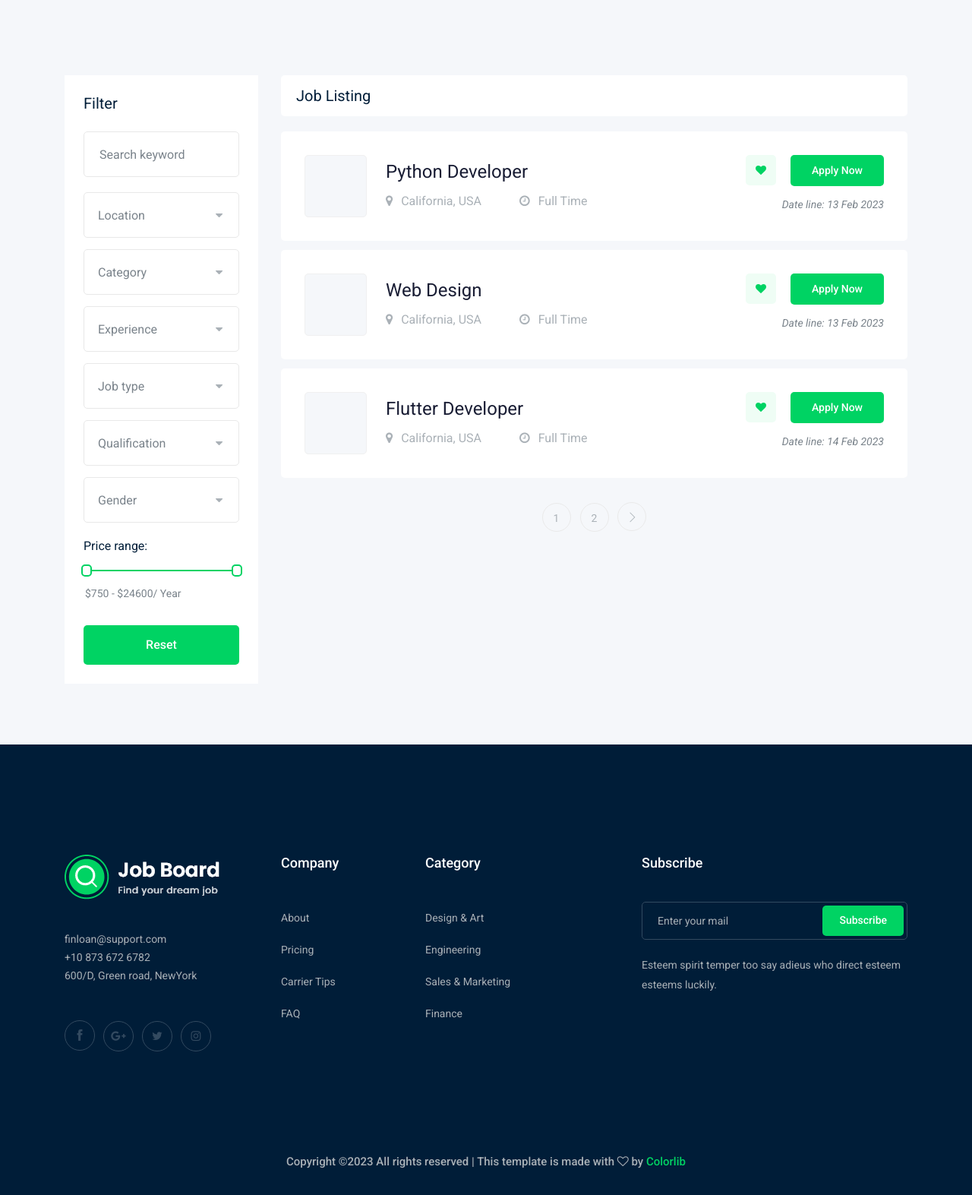
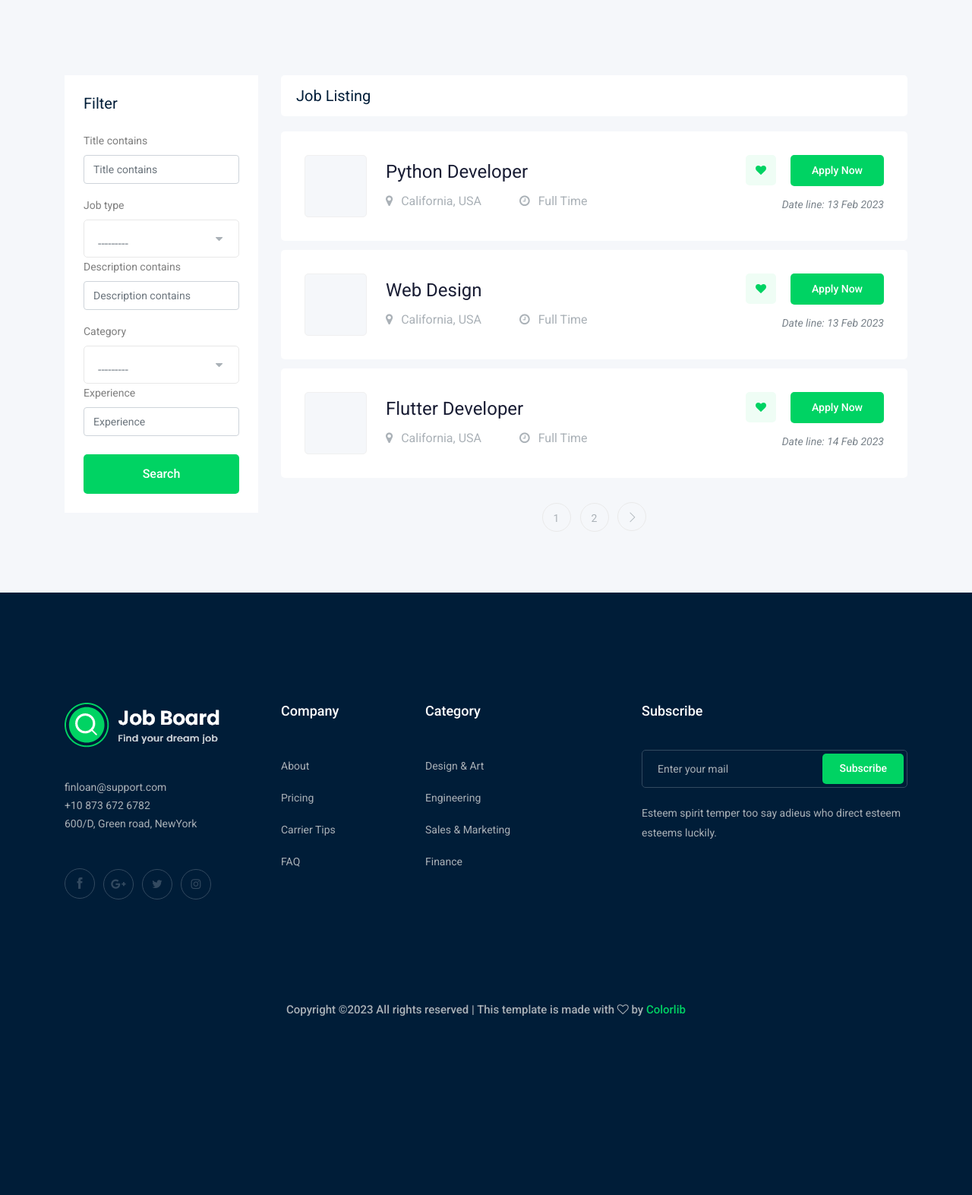
Before and after one commit to OmarJaber/django-job-board, a Django app: page /jobs/ in a window 1280 px wide. Shown: the part 352-1925 px from the top of the page at 76% size. After the commit the page ends 1690 px from the top, so only its background shows below. Run offline with Django 4.2, Linux system fonts and the light colour scheme; data comes from the database, SQL or seed files in the repository; some libraries are stand-ins or nearby versions.

Commit message:
use filters

```diff
--- /dev/null
+++ b/job/filters.py
@@ -0,0 +1,11 @@
+import django_filters
+from .models import Job
+
+class JobFilter(django_filters.FilterSet):
+    title = django_filters.CharFilter(lookup_expr='icontains')
+    description = django_filters.CharFilter(lookup_expr='icontains')
+
+    class Meta:
+        model = Job
+        fields = '__all__'
+        exclude = ['owner', 'published_at', 'image', 'salary', 'vacancy', 'slug']
--- a/job/templates/job/job_list.html
+++ b/job/templates/job/job_list.html
@@ -1,5 +1,5 @@
 {% extends 'base.html' %}
-
+{% load bootstrap4 %}
 
 {% block body %}
     <!-- bradcam_area  -->
@@ -25,82 +25,10 @@
                     <div class="job_filter white-bg">
                         <div class="form_inner white-bg">
                             <h3>Filter</h3>
-                            <form action="#">
-                                <div class="row">
-
-                                    <div class="col-lg-12">
-                                        <div class="single_field">
-                                            <input type="text" placeholder="Search keyword">
-                                        </div>
-                                    </div>
-                                    <div class="col-lg-12">
-                                        <div class="single_field">
-                                            <select class="wide">
-                                                <option data-display="Location">Location</option>
-                                                <option value="1">Rangpur</option>
-                                                <option value="2">Dhaka </option>
-                                            </select>
-                                        </div>
-                                    </div>
-                                    <div class="col-lg-12">
-                                        <div class="single_field">
-                                            <select class="wide">
-                                                <option data-display="Category">Category</option>
-                                                <option value="1">Category 1</option>
-                                                <option value="2">Category 2 </option>
-                                            </select>
-                                        </div>
-                                    </div>
-                                    <div class="col-lg-12">
-                                        <div class="single_field">
-                                            <select class="wide">
-                                                <option data-display="Experience">Experience</option>
-                                                <option value="1">Experience 1</option>
-                                                <option value="2">Experience 2 </option>
-                                            </select>
-                                        </div>
-                                    </div>
-                                    <div class="col-lg-12">
-                                        <div class="single_field">
-                                            <select class="wide">
-                                                <option data-display="Job type">Job type</option>
-                                                <option value="1">full time 1</option>
-                                                <option value="2">part time 2 </option>
-                                            </select>
-                                        </div>
-                                    </div>
-                                    <div class="col-lg-12">
-                                        <div class="single_field">
-                                            <select class="wide">
-                                                <option data-display="Qualification">Qualification</option>
-                                                <option value="1">Qualification 1</option>
-                                                <option value="2">Qualification 2</option>
-                                            </select>
-                                        </div>
-                                    </div>
-                                    <div class="col-lg-12">
-                                        <div class="single_field">
-                                            <select class="wide">
-                                                <option data-display="Gender">Gender</option>
-                                                <option value="1">male</option>
-                                                <option value="2">female</option>
-                                            </select>
-                                        </div>
-                                    </div>
-
-
-                                </div>
+                            <form method="GET">
+                                {% bootstrap_form myfilter.form %}
+                                <input type="submit" value="Search" class="boxed-btn3 w-100 mt-2">
                             </form>
-                        </div>
-                        <div class="range_wrap">
-                            <label for="amount">Price range:</label>
-                            <div id="slider-range"></div>
-                            <p>
-                                <input type="text" id="amount" readonly style="border:0; color:#7A838B; font-size: 14px; font-weight:400;">
-                            </p>
-                        </div>
-                        <div class="reset_btn">
-                            <button  class="boxed-btn3 w-100" type="submit">Reset</button>
                         </div>
                     </div>
                 </div>
--- a/job/views.py
+++ b/job/views.py
@@ -4,16 +4,23 @@ from django.core.paginator import Paginator
 from .form import ApplyForm, JobForm
 from django.urls import reverse
 from django.contrib.auth.decorators import login_required
+from .filters import JobFilter
 
 # Create your views here.
 def job_list(request):
     job_list = Job.objects.all()
 
+
+    ## Filters
+    myfilter = JobFilter(request.GET, queryset=job_list)
+    job_list = myfilter.qs
+
+
     paginator = Paginator(job_list, 3) # Show 25 contacts per page.
     page_number = request.GET.get('page')
     page_obj = paginator.get_page(page_number)
 
-    context={"jobs": page_obj}
+    context={"jobs": page_obj, "myfilter": myfilter}
     return render(request, "job/job_list.html", context)
 
 
--- a/project/settings.py
+++ b/project/settings.py
@@ -42,6 +42,7 @@ INSTALLED_APPS = [
     # My apps:
     'job',
     'bootstrap4',
+    'django_filters',
 ]
 
 MIDDLEWARE = [
```
